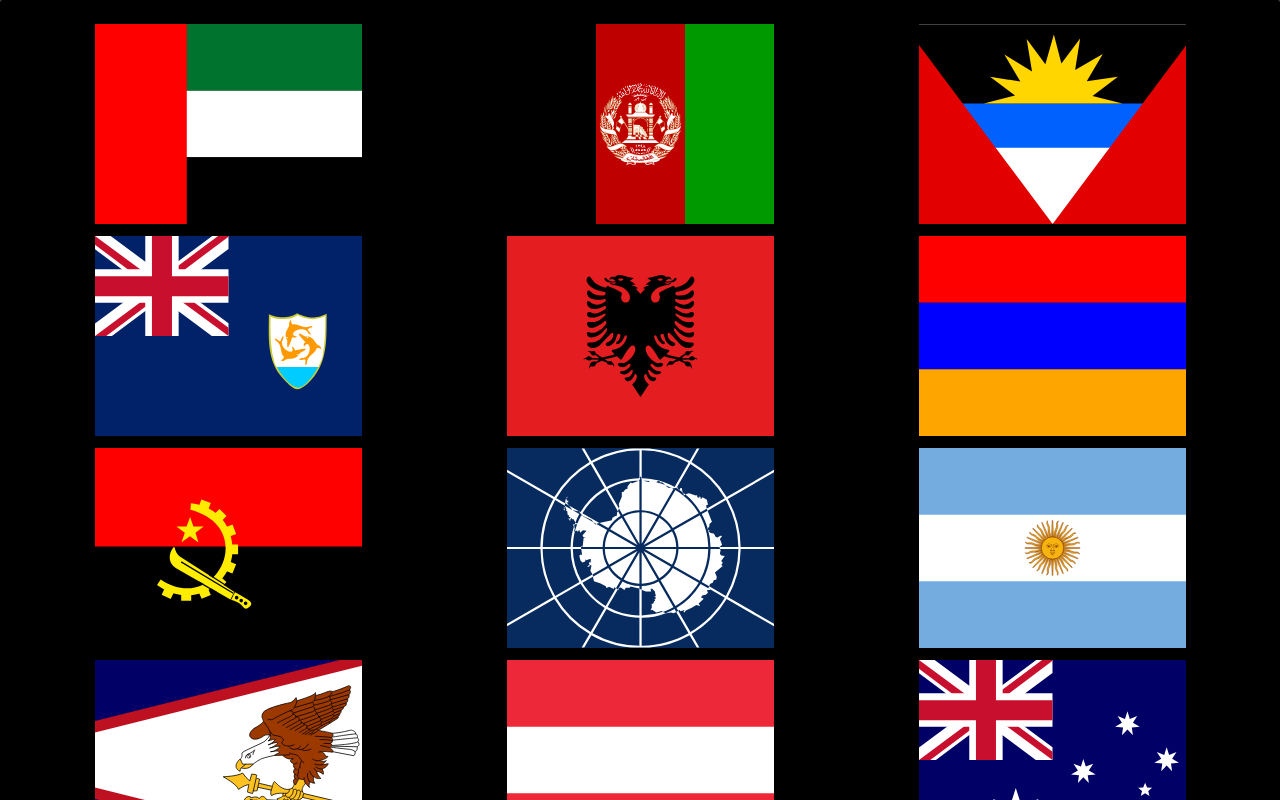
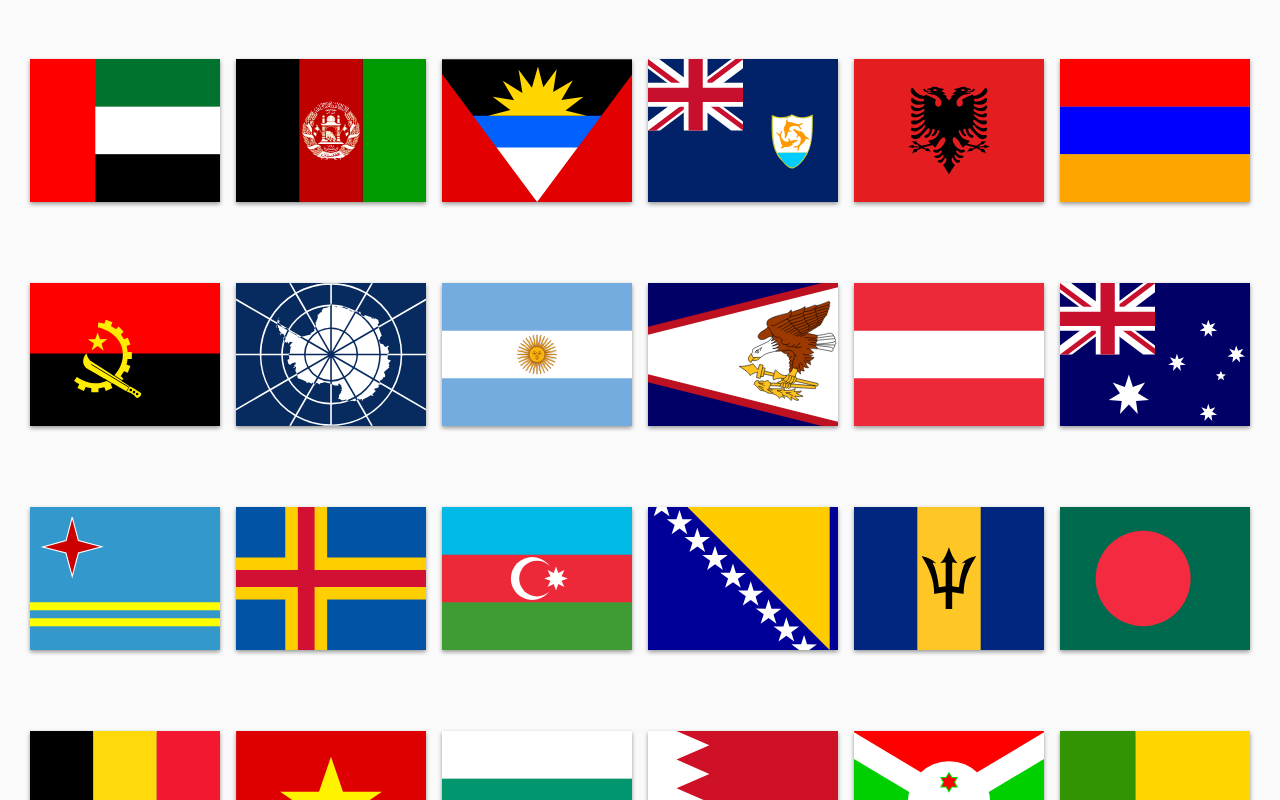
Before and after one commit to mtHuberty/blackhawkscorpio, a Vue app: page / in a window 1280 px wide. Shown: the top 800 px of the page. Built offline with nearby package versions, Linux system fonts and the light colour scheme.

Commit message:
styling for flags page

```diff
--- a/src/pages/Country.vue
+++ b/src/pages/Country.vue
@@ -1,17 +1,11 @@
 <template>
-  <v-layout>
-    <v-flex xs12>
-      <v-card>
   <v-container grid-list-sm fluid>
     <v-layout row wrap>
-            <v-flex v-for="country in countries" :key="country" xs6 sm4 m2 d-flex>
+      <v-flex pa-2 v-for="country in countries" :key="country" xs6 sm4 md2 d-flex>
         <Flag :country="country"></Flag>
       </v-flex>
     </v-layout>
   </v-container>
-      </v-card>
-    </v-flex>
-  </v-layout>
 </template>
 
 <script>
@@ -33,7 +27,12 @@ export default {
 </script>
 
 <style scoped>
-* {
-  background-color: #000;
+.flag-icon {
+  cursor: pointer;
+  transition: all 0.2s;
+  filter: drop-shadow(0px 2px 2px rgba(0, 0, 0, 0.4));
+}
+.flag-icon:hover {
+  opacity: 0.6;
 }
 </style>
--- a/src/pages/SelectServiceType.vue
+++ b/src/pages/SelectServiceType.vue
@@ -82,6 +82,7 @@ export default {
 .service {
   padding: 3rem;
   cursor: pointer;
+  transition: all 0.2s;
 }
 .service:hover {
   opacity: 0.9;
```
Lines whose indentation alone changed are shown as unchanged.
